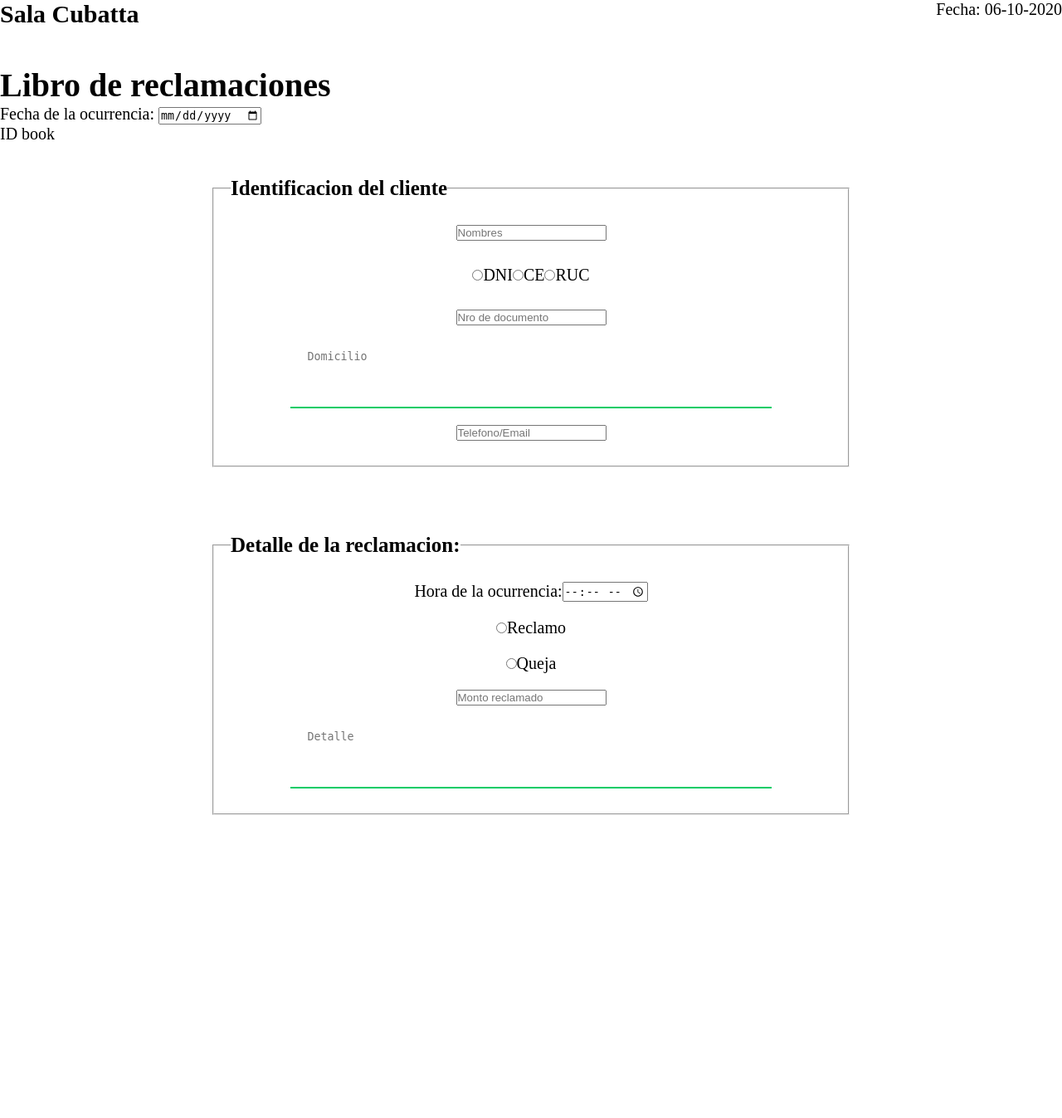
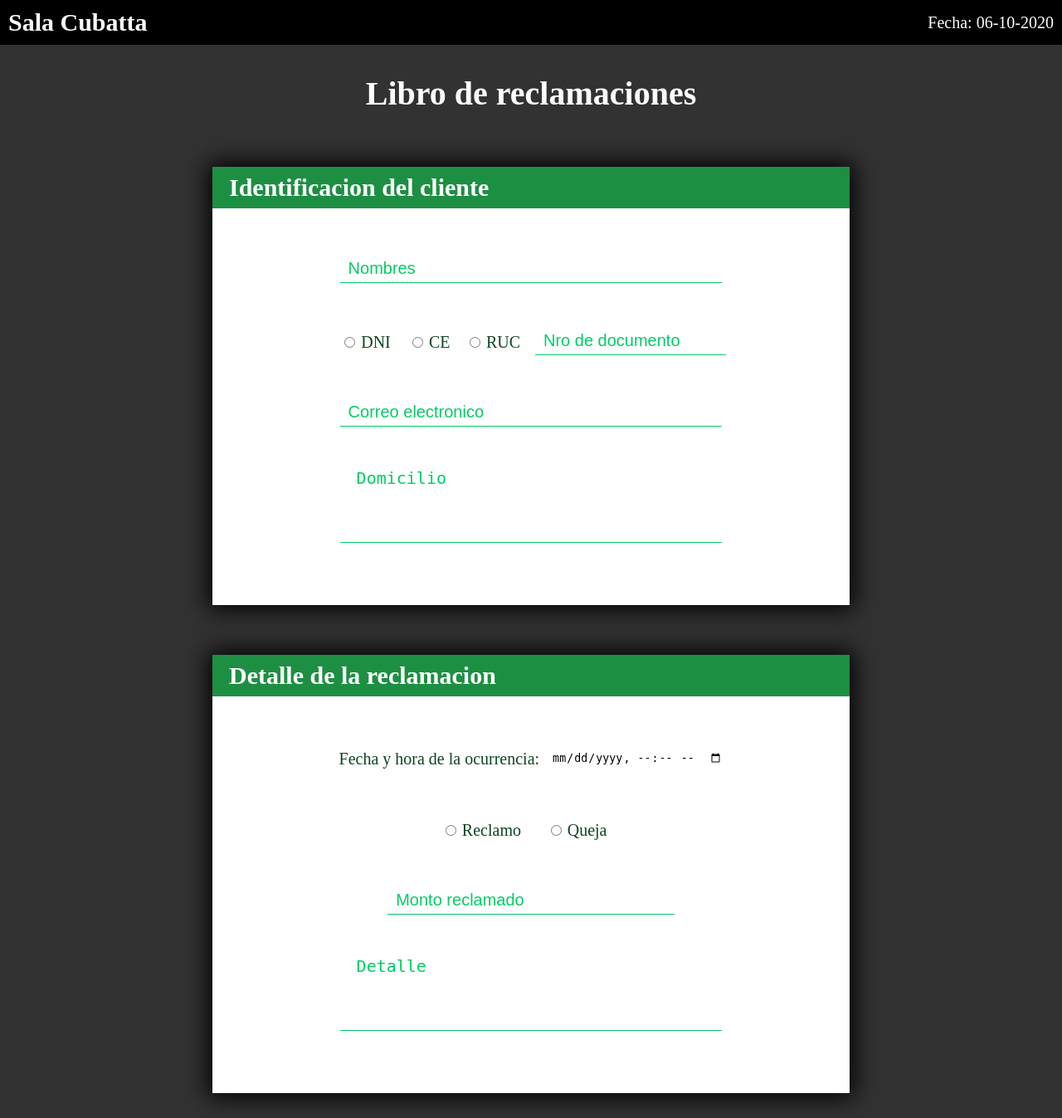
Before and after one commit to thublack-cmd/book_clain, a Flask app: page / in a window 1280 px wide. Shown: the whole page at 83% size. Before the commit the page ends 982 px from the top, so only its background shows below. Run offline with Flask 2, Linux system fonts and the light colour scheme.

Commit message:
Casi culminado la vista de clientes, falta continuar con la conexion a la base de datos

```diff
--- a/static/css/styles.css
+++ b/static/css/styles.css
@@ -6,13 +6,16 @@
 
 html {
     font-size: 62.5%;  /* 10px */
+    background-color: #323232;
  }
 
 header {
-    margin-bottom: 4.5rem;
+    padding: 1rem;
     width: 100%;
     display: inline-flex;
     justify-content: space-between;
+    background-color: #000000;
+    color: #fdfdfd;
 }
 
 header h1 {
@@ -21,20 +24,24 @@ header h1 {
 
 header span {
     font-size: 2rem;
+    margin: auto 0;
+}
+
+.encabezado {
+    width: 100%;
+    margin: 3.5rem 0;
 }
 
 .encabezado h1 {
+    width: 35%;
     font-size: 4rem;
     margin: 0 auto;
+    text-align: center;
+    color: white;
 }
-
-legend {
-    font-size: 2.5rem;
- }
 
  #form_section {
     width: 100%;
-    /* margin-top: 6rem; */
  }
 
 section form {
@@ -45,30 +52,130 @@ section form {
     font-size: 2rem;
 }
 
+.section_head {
+    background-color: #1D8F43;
+    width: 100%;
+    height: 50px;
+    margin: 0 0 4rem 0;
+    font-size: 3rem;
+    justify-content: left;
+}
+
+.section_head strong {
+    margin: auto 0 auto 2rem;
+    text-align: left;
+    color: white;
+}
+
+::placeholder {
+    color: #00cc66;
+    font-size: 2rem;
+}
+
+.input_in {
+    width: 60%;
+    height: 3rem;
+    border: none;
+    border-bottom: 0.8px solid #00cc66;
+    padding: 1rem;
+}
+
+.input_in:focus {
+    outline: none;
+    text-align: center;
+}
+
 textarea {
     resize: none;
-    width: 80%;
-    height: 8rem;
+    width: 60%;
+    height: 10rem;
     padding: 1rem 2rem;
     border: none;
-    border-bottom: 2px solid #00cc66;
+    border-bottom: 0.8px solid #00cc66;
 }
 
 textarea:focus {
-    border: none;
+    outline: none;
 }
 
 fieldset {
     width: 60%;
     font-size: 2rem;
-    padding: 2rem 2rem;
-    margin: 4rem auto;
+    padding-bottom: 5.5rem;
+    margin: 3rem auto;
     display: inherit;
     flex-direction: inherit;
- }
+    box-shadow: 0px 0px 27px 5px rgba(0,0,0,1);
+    border: none;
+    background-color: white;
+}
 
 fieldset div {
     display: inherit;
     justify-content: center;
-    margin: 1rem 0;
+    margin: 2rem 0;
+}
+
+ .document {
+    width: 100%;
+}
+
+ .document div {
+    width: 10%;
+}
+
+ .type_custo {
+    width: 15%;
+}
+
+ .document label, .type_custo label {
+    padding-left: 0.7rem;
+}
+
+ fieldset label {
+    color: #0E4520;
+}
+
+#cont_fecha {
+    height: 3rem;
+}
+
+#cont_fecha label {
+    margin: auto 0;
+}
+
+#date_id {
+    margin-left: 1.5rem;
+    border: none;
+}
+
+ #nro_doc {
+    width: 30%;
+    height: 3rem;
+    margin-left: 1rem;
+    margin-top: auto;
+    margin-bottom: auto;
  }
+
+ #nro_doc input {
+    width: 100%;
+    border: none;
+    border-bottom: 0.8px solid #00cc66;
+    padding: 0 0 0 1rem;
+ }
+
+ #nro_doc input:focus {
+    outline: none;
+ }
+
+ #amount {
+    width: 100%;
+    height: 3rem;
+ }
+
+ #amount input {
+    width: 45%;
+    border: none;
+    border-bottom: 0.8px solid #00cc66;
+    padding-left: 1rem;
+ }
--- a/templates/cliente.html
+++ b/templates/cliente.html
@@ -16,23 +16,16 @@
 
     <section id="form_section">
         <form action="" method="post">
-            <div>
-                <label for="date_id">Fecha de la ocurrencia:</label>
-                <input type="date" name="date" id="date_id" value="" required>
+            <fieldset id="customer">
+                <div class="section_head">
+                    <strong>Identificacion del cliente</strong>
                 </div>
                 <div>
-                <label for="id_sheet">ID book</label>
-                <input type="hidden" name="nro_sheet" id="id_sheet" value="database">
-            </div>
-
-            <fieldset>
-                <legend><strong>Identificacion del cliente</strong></legend>
-                <div>
                     <label for="name_id"></label>
-                    <input type="text" name="name" id="name_id" value=""
+                    <input type="text" class="input_in" name="name" id="name_id" value=""
                         placeholder="Nombres" required>
                 </div>
-                <div>
+                <div class="document">
                     <div>
                         <input type="radio" id="dni" name="type_doc" value="DNI">
                         <label for="type_doc">DNI</label>
@@ -45,40 +38,42 @@
                         <input type="radio" id="ruc" name="type_doc" value="ruc">
                         <label for="type_doc">RUC</label>
                     </div>
+                    <div id="nro_doc">
+                        <input type="number" name="document"  maxlength="10" value=""
+                            placeholder="Nro de documento" required>
+                    </div>
                 </div>
                 <div>
-                    <input type="number" name="document" id="document_id"
-                        maxlength="10" value="" placeholder="Nro de documento" required>
+                    <label for="contact_id"></label>
+                    <input type="email" name="contact" id="contact_id" value=""
+                        placeholder="Correo electronico" class="input_in" required>
                 </div>
                 <div>
                     <label for="domicilio_id"></label>
                     <textarea name="domicilio" id="domicilio_id"
                         placeholder="Domicilio" required></textarea>
                 </div>
-                <div>
-                    <label for="contact_id"></label>
-                    <input type="text" name="contact" id="contact_id" value=""
-                        placeholder="Telefono/Email" required>
-                </div>
-
             </fieldset>
 
             <fieldset id="reclamo">
-                <legend><strong>Detalle de la reclamacion:</strong></legend>
-
-                <div>
-                    <label for="time_id">Hora de la ocurrencia:</label>
-                    <input type="time" name="time" id="time_id" value="">
+                <div class="section_head">
+                    <strong>Detalle de la reclamacion</strong>
+                </div>
+                <div id="cont_fecha">
+                    <label for="date_id">Fecha y hora de la ocurrencia:</label>
+                    <input type="datetime-local" name="date" id="date_id" value="" required>
                 </div>
                 <div>
+                    <div class="type_custo">
                         <input type="radio" id="reclamo" name="type_obj" value="reclamo">
                         <label for="reclamo">Reclamo</label>
                     </div>
-                <div>
+                    <div class="type_custo">
                         <input type="radio" id="queja" name="type_obj" value="queja">
                         <label for="queja">Queja</label>
                     </div>
-                <div>
+                </div>
+                <div id="amount">
                     <label for="request_id"></label>
                     <input type="number" name="amount" id="request_id"
                         placeholder="Monto reclamado" value="">
```
Lines whose indentation alone changed are shown as unchanged.
